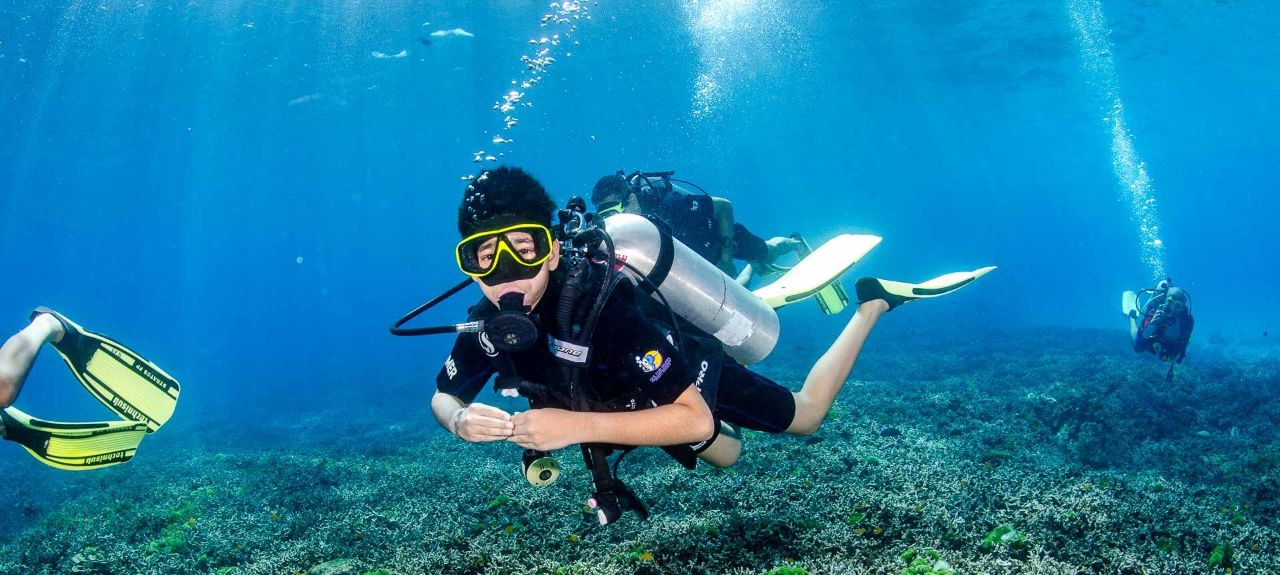
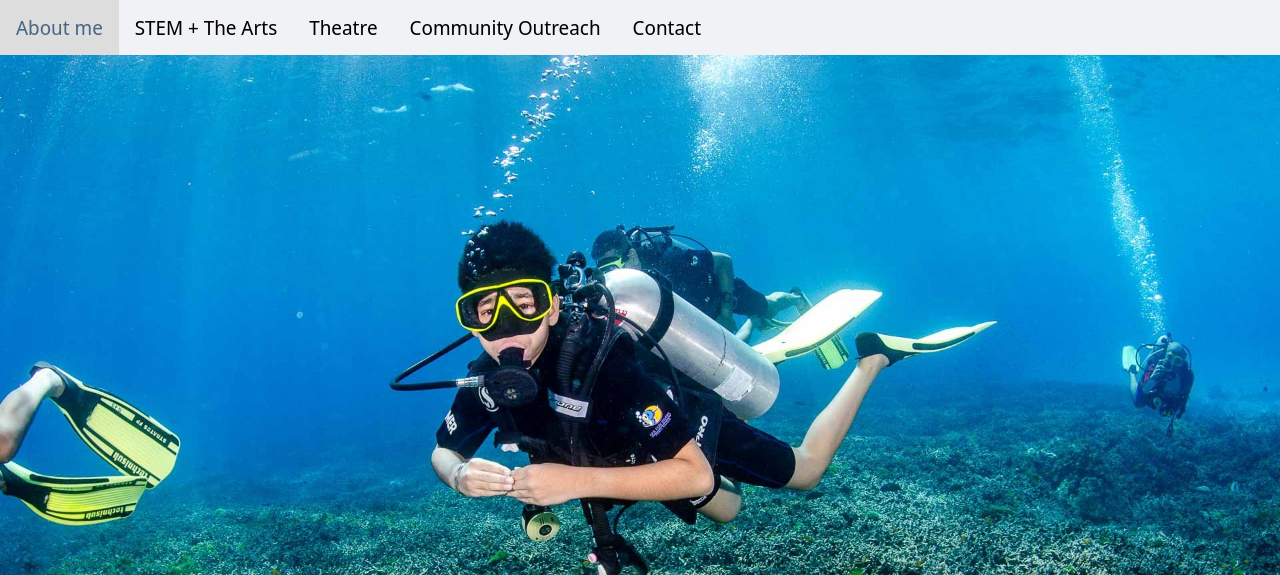
Before and after one commit to Susie-Smart/Rohaan, a plain HTML site: page index.html in a window 1280 px wide. Shown: the top 575 px of the page. Drawn offline with nearby package versions, Linux system fonts and the light colour scheme; a script that the page names is missing.

Commit message:
making edits

```diff
--- a/index.html
+++ b/index.html
@@ -56,6 +56,7 @@
 
 <body>
 
+    <div id="nav"></div>
 
 <div class="hero-image">
   <div class="hero-text">
@@ -64,7 +65,6 @@
   </div>
 </div>
 
-    <div id="nav"></div>
 
 
     <br>
--- a/style.css
+++ b/style.css
@@ -170,7 +170,7 @@ body, html {
 /* The hero image */
 .hero-image {
   /* Use "linear-gradient" to add a darken background effect to the image (photographer.jpg). This will make the text easier to read */
-  background-image: linear-gradient(rgba(0, 0, 0, 0), rgba(0, 0, 0, 0)), url("img/scuba.jpg");
+  background-image: linear-gradient(rgba(0, 0, 0, 0), rgba(0, 0, 0, 0)), url("img/scuba.JPG");
 
   /* Set a specific height */
   height: 100%;
```
